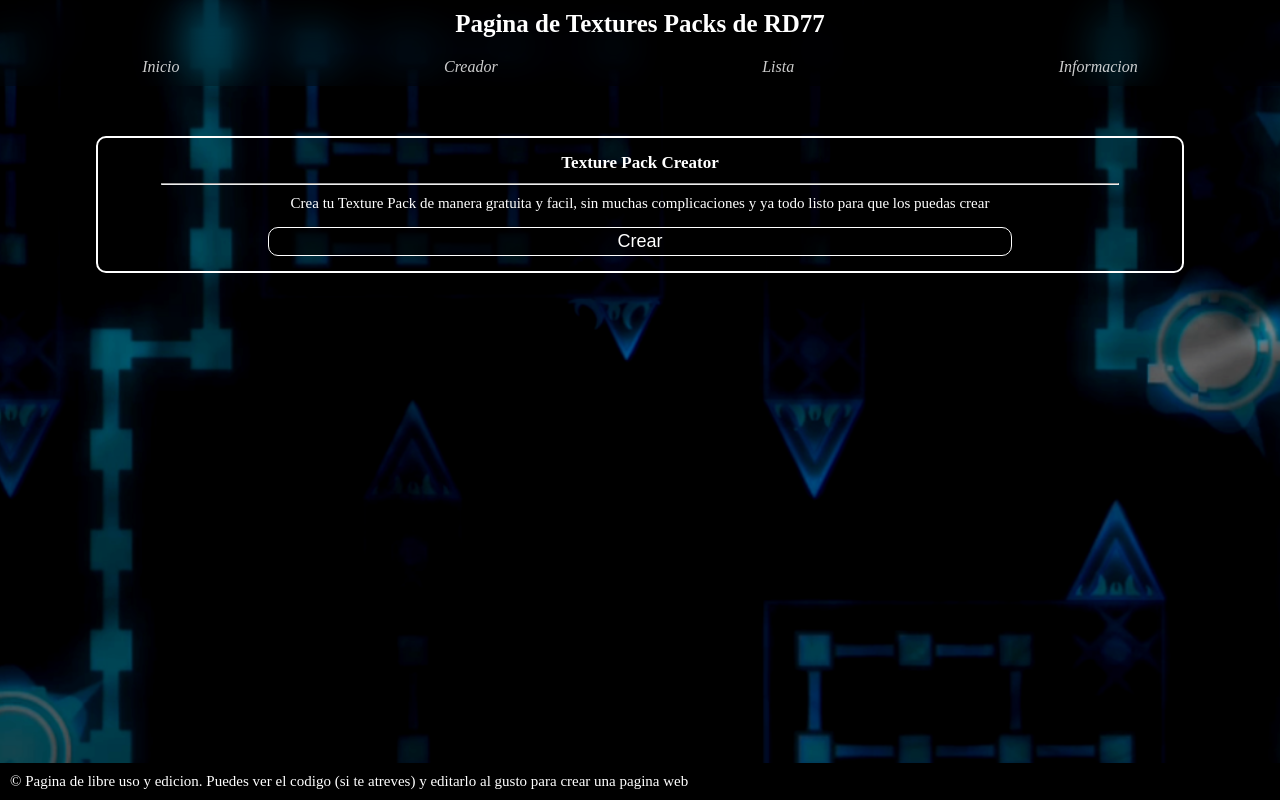
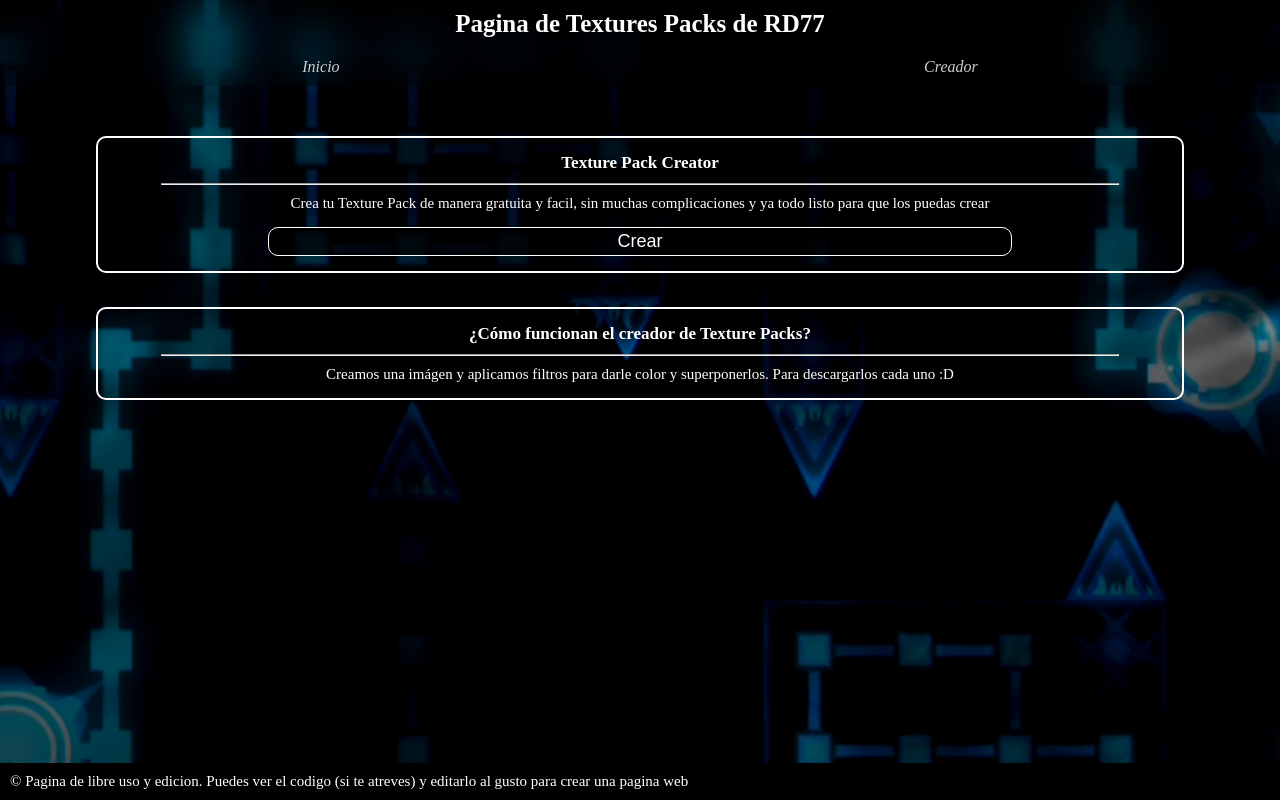
Before and after one commit to RDev00/TexturePackWeb, a plain HTML site: page index.html in a window 1280 px wide. Drawn offline with Linux system fonts and the light colour scheme.

Commit message:
Cambios pequeños

```diff
--- a/index.html
+++ b/index.html
@@ -14,8 +14,6 @@
       <ul>
         <li><a href="#">Inicio</a></li>
         <li><a href="./Creator/index.html">Creador</a></li>
-        <li><a href="#">Lista</a></li>
-        <li><a href="#">Informacion</a></li>
       </ul>
     </nav>
   </header>
@@ -29,6 +27,12 @@
       </p>
       <button onclick="redireccion('./Creator/index.html')" type="button"> Crear </button>
     </section>
+    <br /> <br />
+    <section>
+      <h2>¿Cómo funcionan el creador de Texture Packs?</h2>
+      <hr>
+      <p>Creamos una imágen y aplicamos filtros para darle color y superponerlos. Para descargarlos cada uno :D</p>
+    </section>
   </main>
 
   <footer>
```
